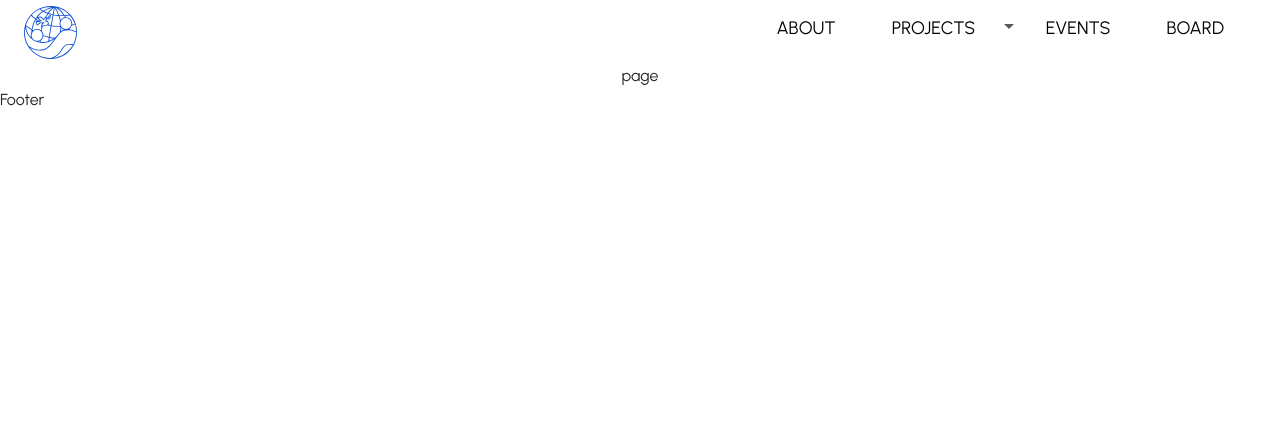
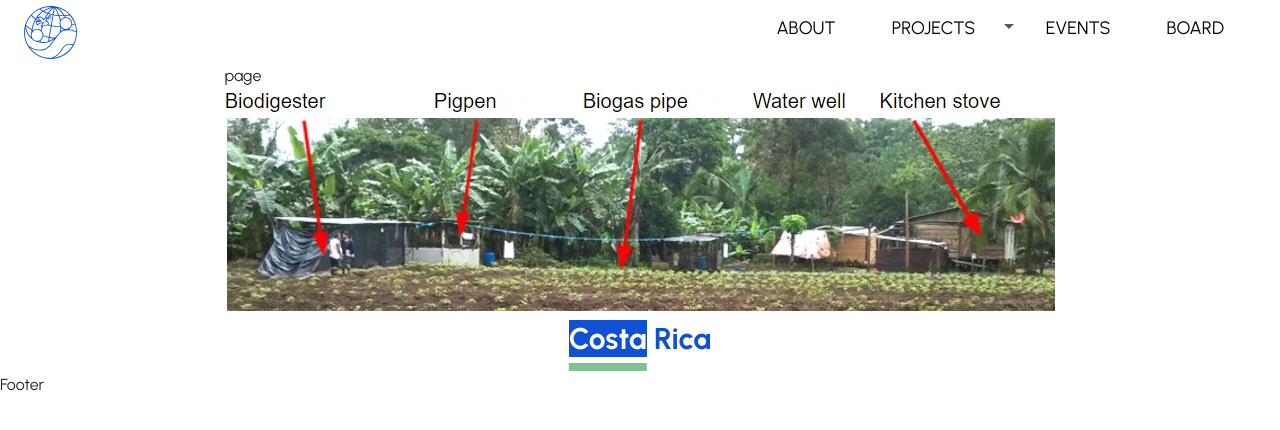
Before and after one commit to acm-ucr/ewb-website, a Next.js app: page /projects/costa-rica in a window 1280 px wide. Shown: the top 430 px of the page. Built offline with nearby package versions, Linux system fonts and the light colour scheme.

Commit message:
Added Project-Header

```diff
--- a/src/app/projects/costa-rica/page.js
+++ b/src/app/projects/costa-rica/page.js
@@ -1,7 +1,16 @@
 import React from "react";
+import Header from "../../../components/projects/Header";
 
 const page = () => {
-  return <div>page</div>;
+  return (
+    <div>
+      page
+      <Header
+        img="../../../../images/costaRica/CostaRicaHeader.webp"
+        title="Costa Rica"
+      />
+    </div>
+  );
 };
 
 export default page;
--- a/src/components/projects/Header.jsx
+++ b/src/components/projects/Header.jsx
@@ -1,5 +1,12 @@
+import Title from "../Title";
+
 const Header = ({ img, title }) => {
-  return <div>Header</div>;
+  return (
+    <div>
+      <img src={img} alt="Image" className="mb-2.5" />
+      <Title subTitle="" title={title} />
+    </div>
+  );
 };
 
 export default Header;
```
